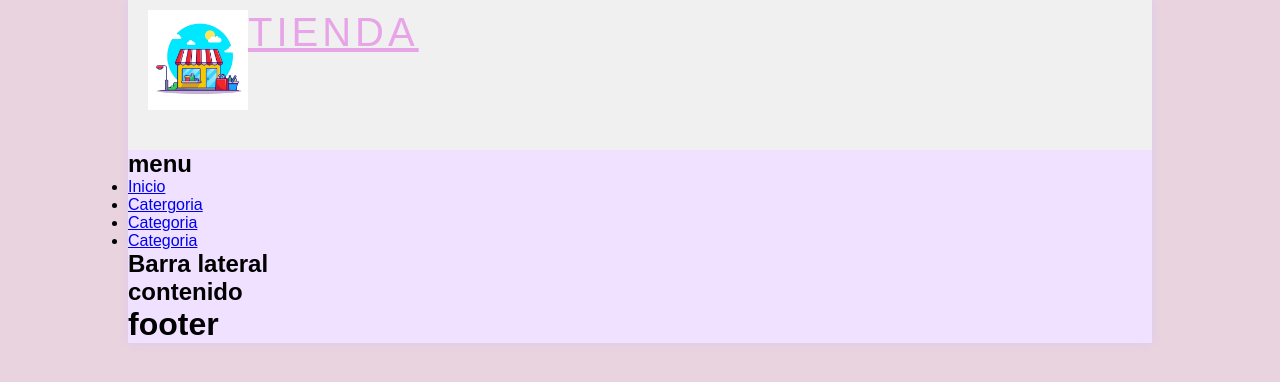
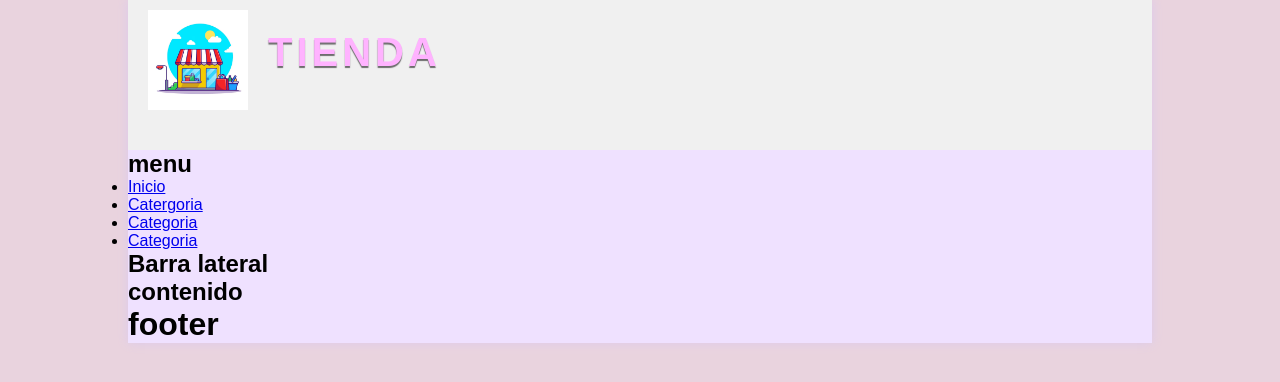
Before and after one commit to pauvirtual20-dot/Proyecto3230985, a plain HTML site: page index.html in a window 1280 px wide. Drawn offline with Linux system fonts and the light colour scheme.

Commit message:
actualizacion #logo a

```diff
--- a/assets/css/styles.css
+++ b/assets/css/styles.css
@@ -36,5 +36,11 @@ body{
     letter-spacing: 4px;
     font-family: Arial, helvetica, sans-serif;
     text-transform: uppercase;
-    color: rgb(231, 164, 231);
+    color: rgb(255, 179, 255);
+    font-weight: bold;
+    text-decoration: none;
+    margin-top: 20px;
+    margin-left: 20px;
+    text-shadow: 0px 2px 1px #6d6d6d;
+    transition: all 300ms;
 }
```
